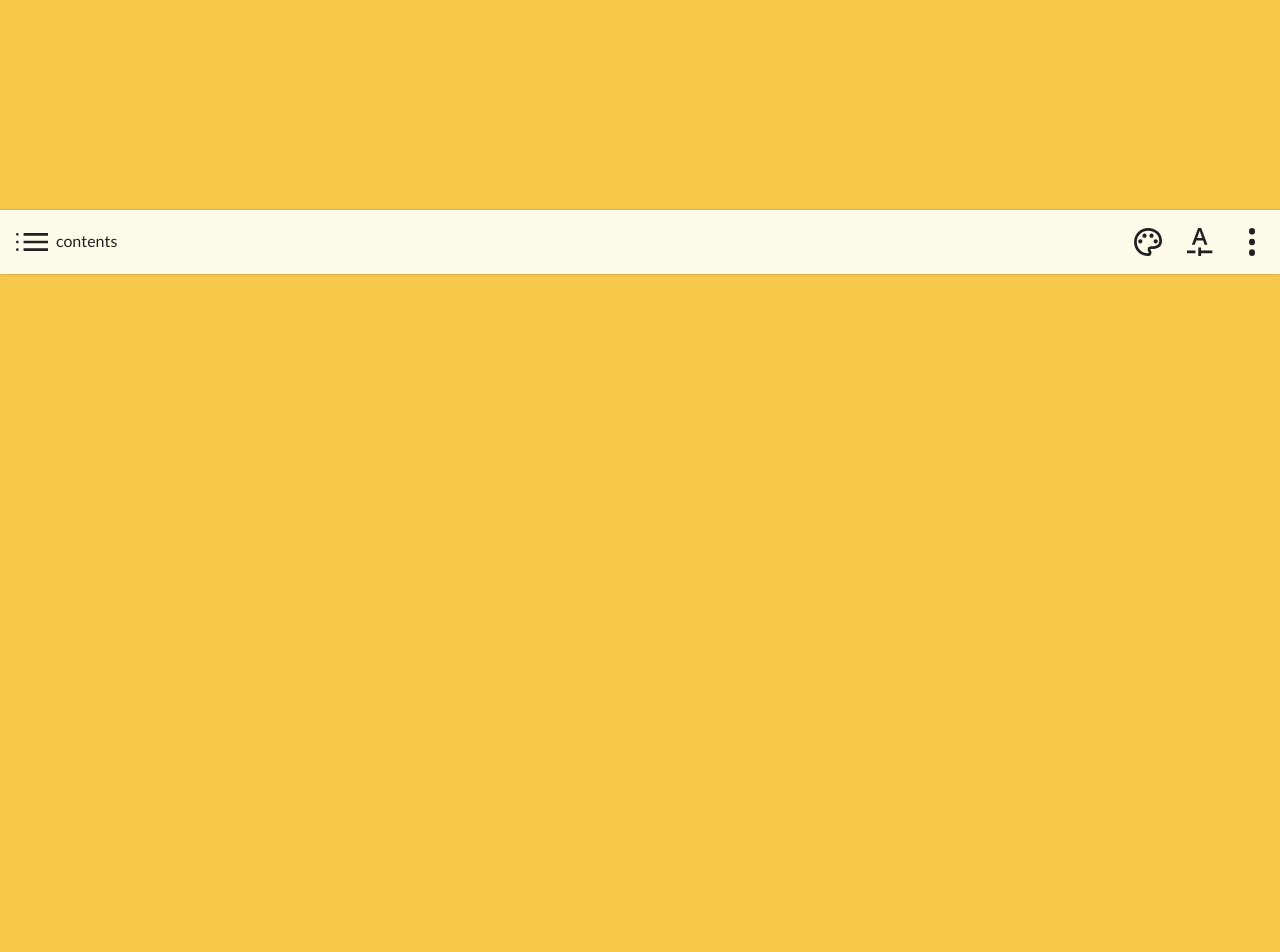
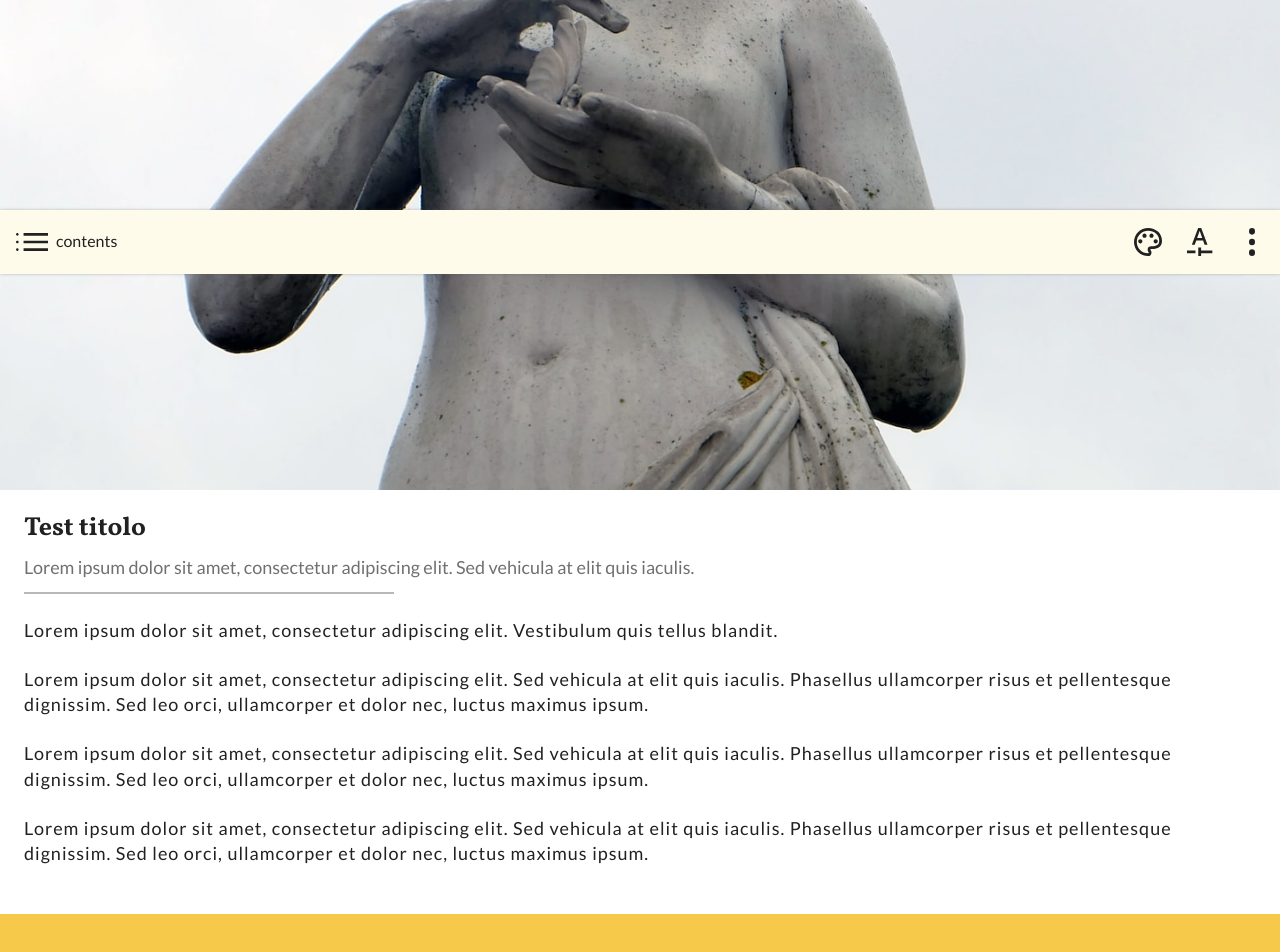
Before and after one commit to emastra/amateka, a React (Vite) app: page /story/1/article/1 in a window 1280 px wide. Shown: the part 526-1478 px from the top of the page. Before the commit the page ends 800 px from the top, so only its background shows below. Built offline with nearby package versions, Linux system fonts and the light colour scheme.

Commit message:
working on article

```diff
--- a/src/components/TimelineCard/variants/CardLarge/CardLarge.scss
+++ b/src/components/TimelineCard/variants/CardLarge/CardLarge.scss
@@ -63,7 +63,7 @@ article#card-large {
             padding: 20px 24px 16px 24px;
 
             .card-title-wrapper {
-                margin-bottom: 0.5rem;
+                margin-bottom: 12px;
                 font-size: var(--font-size-h-main); // per usare em qui sotto
                 line-height: var(--line-height-h);
 
--- a/src/pages/Article/Article.scss
+++ b/src/pages/Article/Article.scss
@@ -0,0 +1,65 @@
+main#article {
+    margin-top: 56px;
+    margin-bottom: 64px;
+
+    .top-image-wrapper {
+        height: 0;
+        padding-bottom: 75%; // 4:3 aspect ratio for the image
+        position: relative;
+        overflow: hidden;
+
+        img.top-image {
+            width: 100%;
+            height: 100%;
+            object-fit: cover;
+            position: absolute;
+        }
+    }
+
+    .article-main-wrapper {
+        background-color: var(--color-white-0);
+        padding: 24px;
+
+        .article-header {
+            // same same
+            .card-title-wrapper {
+                margin-bottom: 12px;
+                font-size: var(--font-size-h-main); // per usare em qui sotto
+                line-height: var(--line-height-h);
+                max-height: 2.2em; // 1.1 * 2
+                width: 100%;
+                overflow-y: hidden;
+            }
+
+            // asme same
+            .card-subtitle-wrapper {
+                width: 100%;
+                // max-height: 2.8em; // 1.4 * 2
+                // overflow-y: hidden;
+                // se voglio hide the overflow, la linea sotto scompare. Dovrei aggiunegre un div fuori da .card-subtitle-wrapper
+
+                .subtitle {
+                    font-size: var(--font-size-p-main);
+                    color: var(--color-neutral-2);
+                    line-height: var(--line-height-p);
+
+                    &:after {
+                        content: '';
+                        display: block;
+                        width: 30%;
+                        height: 2px;
+                        background: var(--color-neutral-1);
+                        margin: 12px 0 24px 0;
+                    }
+                }
+            }
+        }
+
+        .article-body-wrapper {
+            p {
+                letter-spacing: 1px;
+                margin-bottom: 24px;
+            }
+        }
+    }
+}
--- a/src/pages/Article/Article.tsx
+++ b/src/pages/Article/Article.tsx
@@ -1,14 +1,69 @@
 import './Article.scss';
 import { useParams } from 'react-router-dom';
+import { Link } from 'react-router-dom';
 
 const Article = () => {
     const { articleId } = useParams();
     console.log('useparams: articleId:', articleId);
 
     return (
-        // story-events che fa i margini dovrebbe esse una class generale, la usano pure le varie pagine delle cards.
         <>
-            <main id='story-events'>article body</main>
+            <main id='article'>
+                <div className='top-image-wrapper'>
+                    <img className='top-image' src='/src/assets/images/ann-ann.jpg' alt='placeholder_image' />
+                </div>
+
+                <div className='article-main-wrapper'>
+                    <div className='article-header'>
+                        <div className='card-title-wrapper'>
+                            <h2>Test titolo</h2>
+                        </div>
+                        <div className='card-subtitle-wrapper'>
+                            {true && (
+                                <div className='subtitle'>
+                                    {
+                                        'Lorem ipsum dolor sit amet, consectetur adipiscing elit. Sed vehicula at elit quis iaculis.'
+                                    }
+                                </div>
+                            )}
+                        </div>
+                    </div>
+
+                    <div className='article-body-wrapper'>
+                        <p>Lorem ipsum dolor sit amet, consectetur adipiscing elit. Vestibulum quis tellus blandit.</p>
+                        <p>
+                            Lorem ipsum dolor sit amet, consectetur adipiscing elit. Sed vehicula at elit quis iaculis.
+                            Phasellus ullamcorper risus et pellentesque dignissim. Sed leo orci, ullamcorper et dolor
+                            nec, luctus maximus ipsum.
+                        </p>
+                        <p>
+                            Lorem ipsum dolor sit amet, consectetur adipiscing elit. Sed vehicula at elit quis iaculis.
+                            Phasellus ullamcorper risus et pellentesque dignissim. Sed leo orci, ullamcorper et dolor
+                            nec, luctus maximus ipsum.
+                        </p>
+                        <p>
+                            Lorem ipsum dolor sit amet, consectetur adipiscing elit. Sed vehicula at elit quis iaculis.
+                            Phasellus ullamcorper risus et pellentesque dignissim. Sed leo orci, ullamcorper et dolor
+                            nec, luctus maximus ipsum.
+                        </p>
+                        {/* <p>
+                            Lorem ipsum dolor sit amet, consectetur adipiscing elit. Sed vehicula at elit quis iaculis.
+                            Phasellus ullamcorper risus et pellentesque dignissim. Sed leo orci, ullamcorper et dolor
+                            nec, luctus maximus ipsum.
+                        </p>
+                        <p>
+                            Lorem ipsum dolor sit amet, consectetur adipiscing elit. Sed vehicula at elit quis iaculis.
+                            Phasellus ullamcorper risus et pellentesque dignissim. Sed leo orci, ullamcorper et dolor
+                            nec, luctus maximus ipsum.
+                        </p>
+                        <p>
+                            Lorem ipsum dolor sit amet, consectetur adipiscing elit. Sed vehicula at elit quis iaculis.
+                            Phasellus ullamcorper risus et pellentesque dignissim. Sed leo orci, ullamcorper et dolor
+                            nec, luctus maximus ipsum.
+                        </p> */}
+                    </div>
+                </div>
+            </main>
         </>
     );
 };
```
